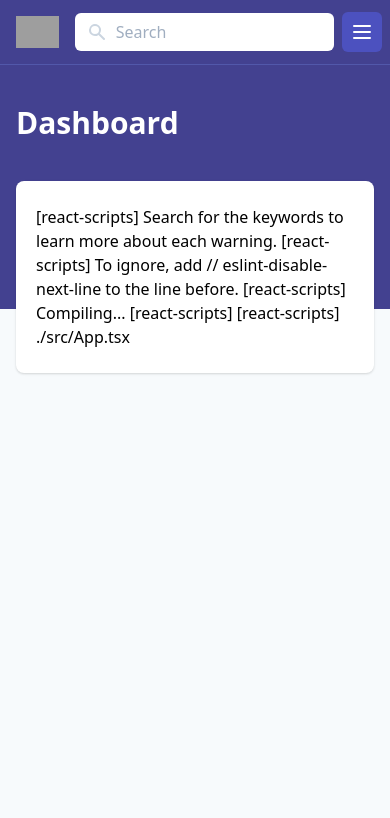
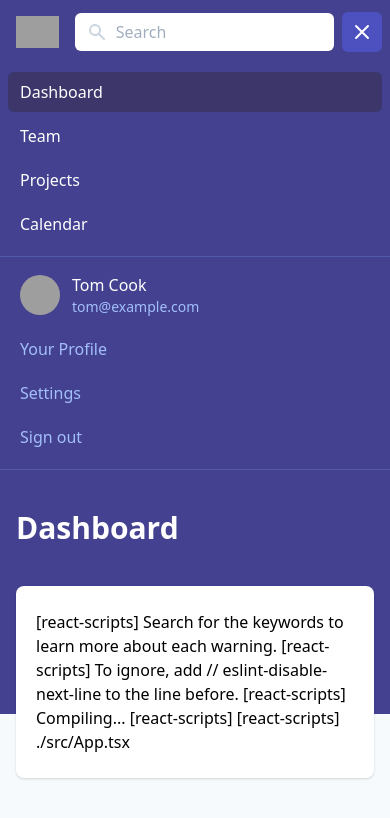
Before and after one commit to bladeau/TailwindCSS-Ionic, a React (Create React App) app: page / in a window 390 px wide. Both pictures are taken after a click on the button "Open main menu". Shown: the top 818 px of the page. Built offline with nearby package versions, Linux system fonts and the light colour scheme; grey boxes are pictures that could not be loaded.

Commit message:
Completed all Show and Hide elements of the UI

```diff
--- a/src/components/Nav.tsx
+++ b/src/components/Nav.tsx
@@ -84,6 +84,11 @@ const Nav = () => {
             <button
               className='p-2 rounded-md inline-flex items-center justify-center text-indigo-300 hover:text-white hover:bg-indigo-700 focus:outline-none focus:bg-indigo-700 focus:text-white transition duration-150 ease-in-out'
               aria-expanded='false'
+              onClick={() =>
+                setMenuVisibility(
+                  (lastMenuVisbilityState) => !lastMenuVisbilityState
+                )
+              }
             >
               <span className='sr-only'>Open main menu</span>
               {/* Icon when menu is closed. */}
@@ -243,7 +248,7 @@ const Nav = () => {
 
   Menu open: "block", Menu closed: "hidden"
 */}
-      <div className='hidden lg:hidden'>
+      <div className={MenuVisibility ? 'block lg:block' : 'hidden lg:hidden'}>
         <div className='px-2 pt-2 pb-3'>
           <a
             href='/'
```
